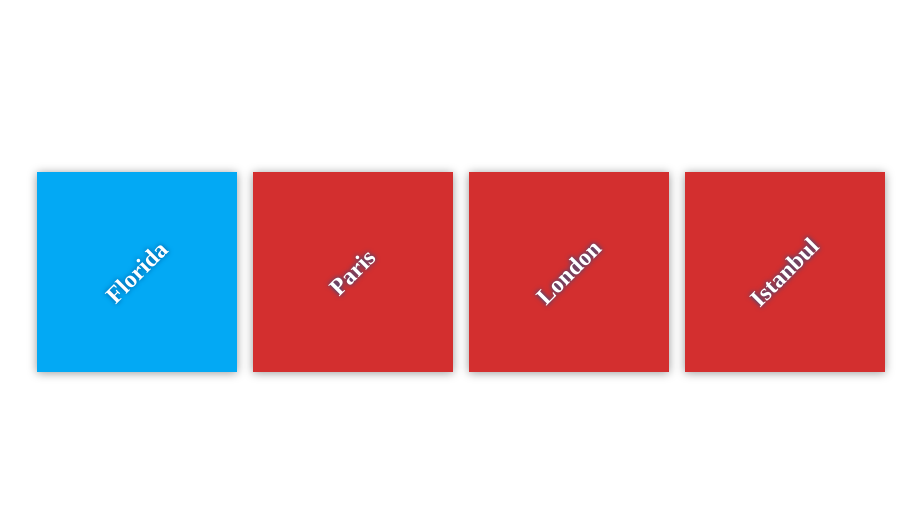
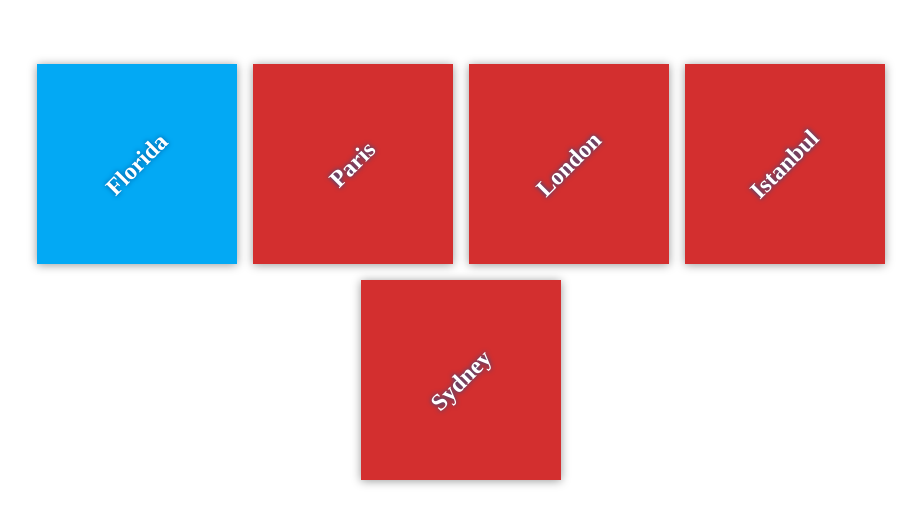
Before and after one commit to navatar5/my-travel-plans, a plain HTML site: page index.html in a window 1280 px wide. Shown: the part 128-652 px from the top of the page, without its empty margins (179-1100 px from the left). Drawn offline with Linux system fonts and the light colour scheme; files that its build step writes are made by us from their sources.

Commit message:
Added destination Sydney

```diff
--- a/index.html
+++ b/index.html
@@ -25,6 +25,10 @@
             <div class="destination" id="paris">
                 <h2>Istanbul</h2>
             </div>
+
+            <div class="destination" id="paris">
+                <h2>Sydney</h2>
+            </div>
         </div>
     </div>
 
```
